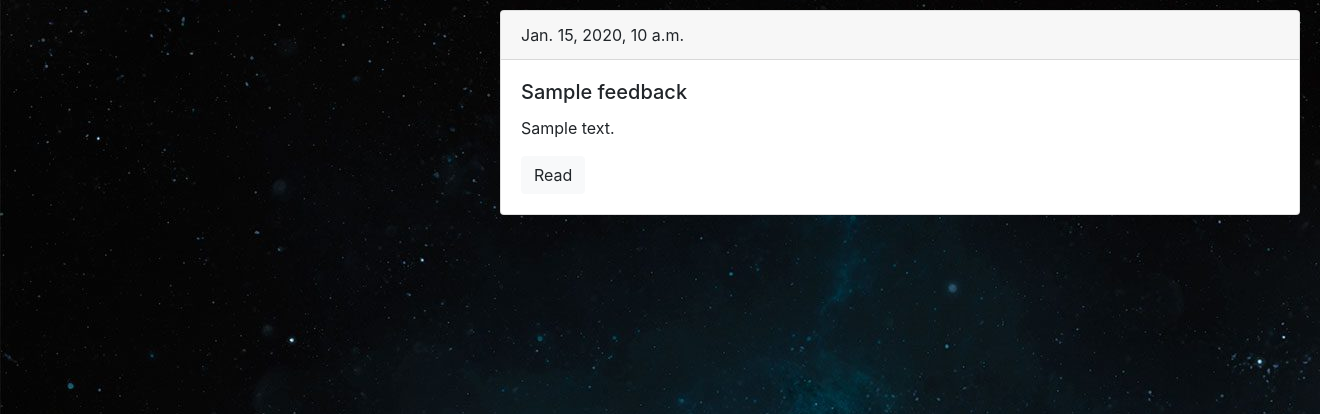
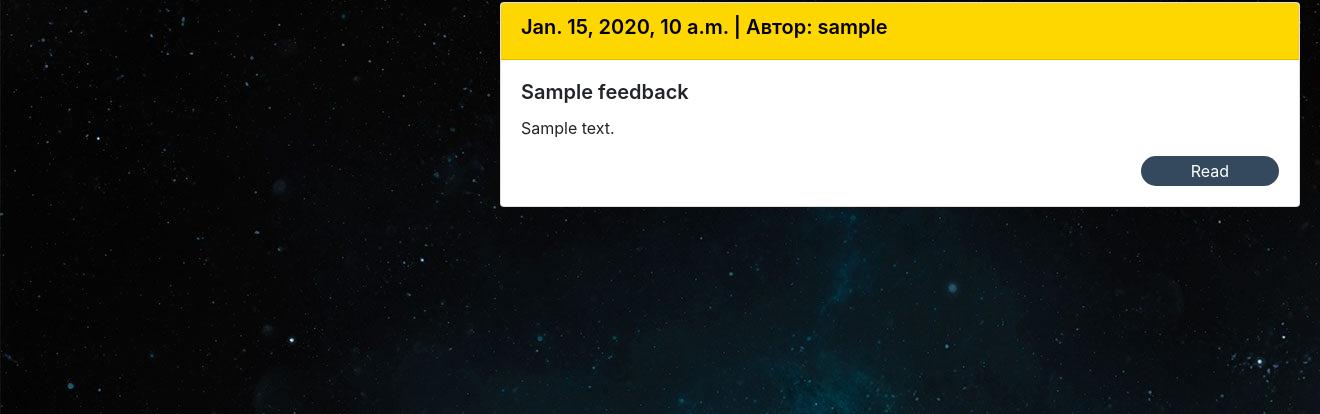
Before and after one commit to kitanin90/smart_wifi, a Django app: template panel/templates/panel/feedback_list.html in a window 1320 px wide. Shown: the part 40-454 px from the top of the page. Run offline with Django 3.2, Linux system fonts and the light colour scheme; the template is opened without the code that fills it: most values are stand-ins (such as "Sample title", 1, 10 or a date in 2020); some libraries are stand-ins or nearby versions.

Commit message:
fixed feedback list display

```diff
--- a/panel/static/panel/css/feedback_list.css
+++ b/panel/static/panel/css/feedback_list.css
@@ -1,4 +1,4 @@
-.body{
+.body {
     margin: 0;
     padding: 0;
 }
@@ -35,18 +35,46 @@ li.dropdown-item:visited, li.dropdown-item:active, li.dropdown-item:hover, li.dr
 .dropdown-item {
     font-family: "Lucida Console", serif
 }
+
 /*Убираем боковые отступы в шапке*/
 .container-fluid {
     padding-left: 0;
     padding-right: 0;
 }
 
-.center-panel{
+.center-panel {
     width: 800px;
     margin-left: 500px;
-    padding: 10px 0px 10px;
+    padding: 2px 0px 2px;
 }
 
+.card-header {
+    font-size: 150%; /* Размер шрифта в процентах */
+    color: black;
+    font-weight: 600;
+    background-color: #FFD700;
+}
 h5{
+    font-weight: 600
+}
 
+/*Свойства Кнопки */
+.btn-light{
+    float:right;
+    border: 0;
+    background: #34495e;
+    color: #ffffff;
+    padding: 3px 50px;
+    border-radius: 20px;
+    cursor: pointer;
+    transition: 0.5s;
 }
+.btn-light:hover{
+    background: #2980b9;
+}
+
+/* /-///-///////-         */
+
+.mb-4{
+    margin-bottom: 10px !important;
+}
--- a/panel/templates/panel/feedback_list.html
+++ b/panel/templates/panel/feedback_list.html
@@ -16,7 +16,7 @@
 
         <div class="card mb-4">
             <div class="card-header">
-                {{ feedback.date_pub }}
+                <h5>{{ feedback.date_pub }} | Автор: {{ feedback.username }}</h5>
             </div>
             <div class="card-body">
                 <h5 class="card-title">{{ feedback.title }}</h5>
```
